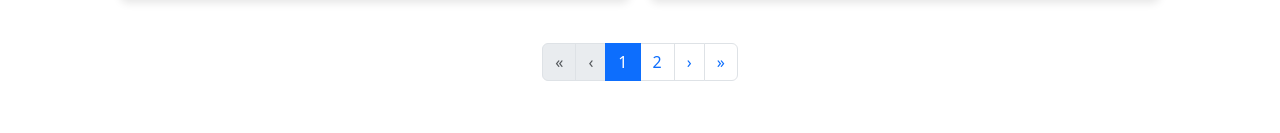
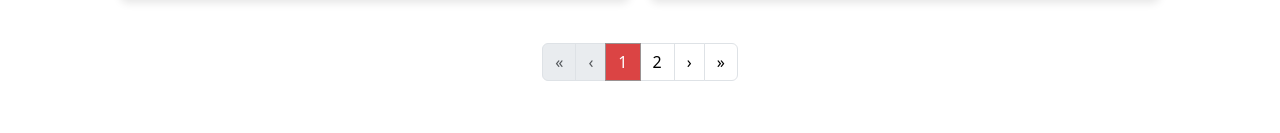
Before and after one commit to sanghyxuk/sk_pjt2_front, a React (Create React App) app: page /items in a window 1280 px wide. Shown: the part 1192-1325 px from the top of the page. Built offline with nearby package versions, Linux system fonts and the light colour scheme.

Commit message:
pagecontroller색 변경

```diff
--- a/src/styles/common.css
+++ b/src/styles/common.css
@@ -53,12 +53,12 @@
 }
 
 .page-item.active .page-link {
-  background-color: #0d6efd;
-  border-color: #0d6efd;
+  background-color: #DB4444;
+  border-color: #9a9191;
 }
 
 .page-link {
-  color: #0d6efd;
+  color: #000000;
 }
 
 /* 테이블 및 리스트 스타일 */
```
